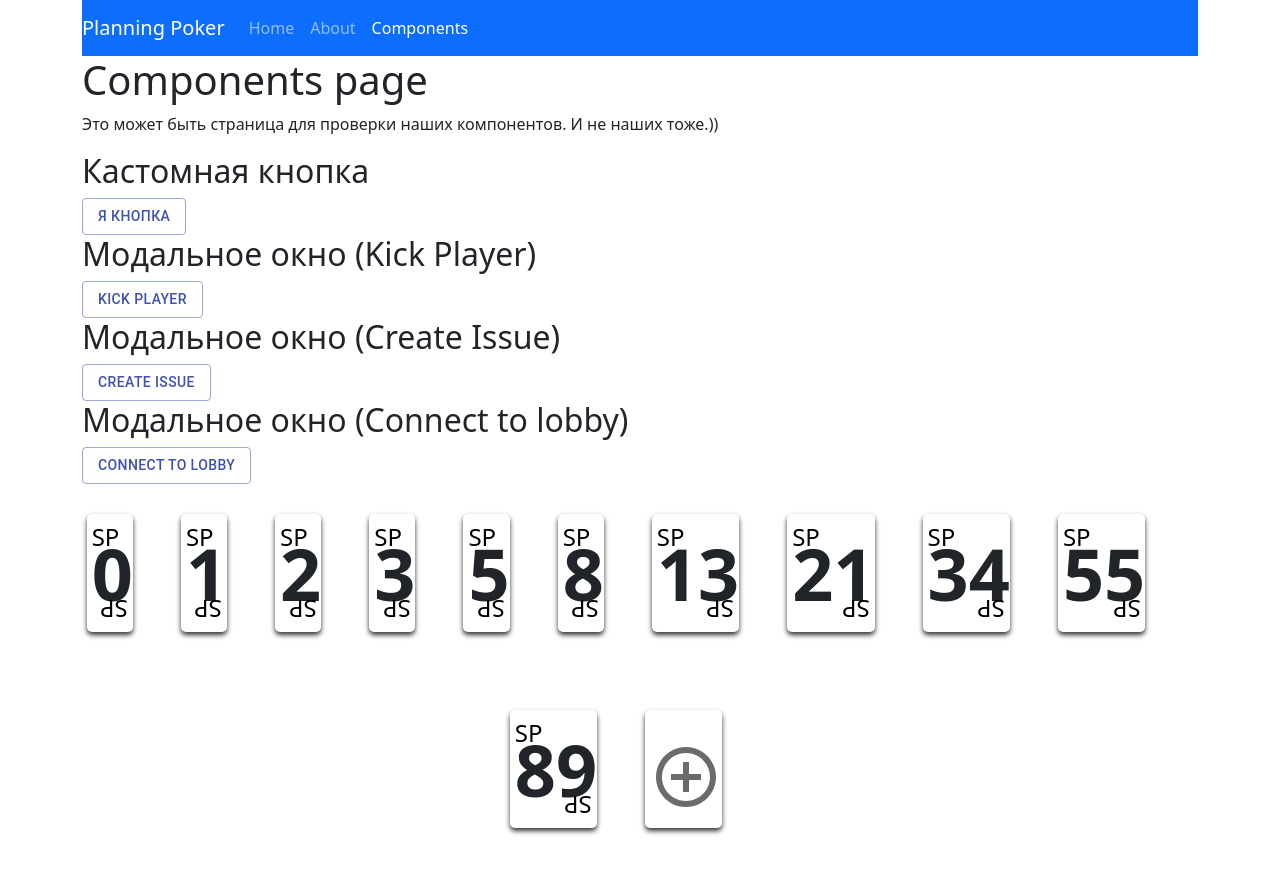
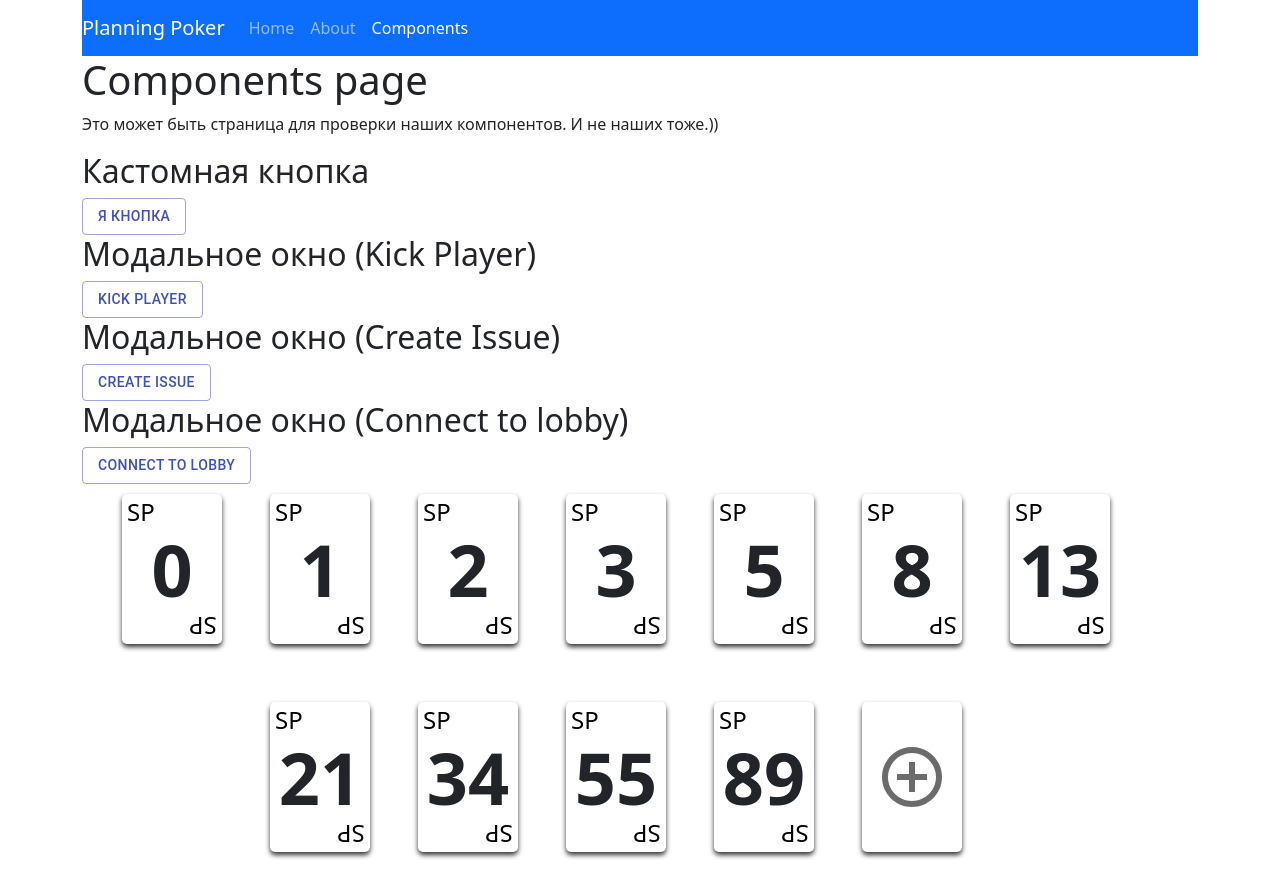
Before and after one commit to abr-ya/pointing-poker, a React app: page /test in a window 1280 px wide. Before the commit the page ends 852 px from the top, so only its background shows below. Built offline with nearby package versions, Linux system fonts and the light colour scheme; the HTML template or start-up script is replaced by a standard one.

Commit message:
feat: add css modules

```diff
--- a/src/components/PokerCard/PokerCard.scss
+++ b/src/components/PokerCard/PokerCard.module.scss
@@ -1,20 +1,13 @@
-* {
-  box-sizing: border-box;
-}
-
 .pokerCard {
   position: relative;
-  margin: 0 auto;
-  margin-top: 30px;
+  margin-top: 10px;
   background-color: white;
   background-size: 50px auto;
   border-radius: 5px;
   box-shadow: 0px 3px 5px rgba(0, 0, 0, 0.8);
-  padding: 5px;
-  padding-right: 0;
   display: grid;
   justify-items: end;
-  align-content: center;
+  align-items: center;
   font-size: 4.5rem;
 
   &::before,
@@ -28,27 +21,27 @@
   }
 
   &::before {
-    top: 5px;
+    top: 0;
     left: 5px;
   }
 
   &::after {
   right: 5px;
-  bottom: 5px;
+  bottom: 0;
   transform: rotate(180deg);
   }
 
   &.lobbyCard {
-    grid-template-rows: 20% 75% 5%;
+    grid-template-rows: 20% 60% 20%;
   }
 
-  &.smallPokerCard {
+  &.smallCard {
     width: 80px;
     height: 130px;
     font-size: 3.5rem;
   }
 
-  &.bigPokerCard {
+  &.bigCard {
     width: 100px;
     height: 150px;
   }
@@ -66,11 +59,15 @@
 .pokerCardValue {
   margin: 0;
   font-weight: bold;
-  justify-self: stretch;
-  text-align: center;
+  justify-self: center;
 }
 
 .addIcon {
   width: 80%;
   height: auto;
+  justify-self: center;
 }
+
+.editIcon {
+  padding-top:7px;
+}
--- a/src/components/PokerCard/PokerCard.tsx
+++ b/src/components/PokerCard/PokerCard.tsx
@@ -3,17 +3,17 @@ import IconButton from "@material-ui/core/IconButton";
 import CreateTwoToneIcon from "@material-ui/icons/CreateTwoTone";
 import AddCircleOutlineIcon from "@material-ui/icons/AddCircleOutline";
 import React from "react";
-import "./PokerCard.scss";
+import classes from "./PokerCard.module.scss";
 
 interface IPokerCardProps {
   cardValue: string;
-  cardSizeClass: string;
+  cardSizeClass?: string;
   lobbyPokerCard?: boolean;
 }
 
 const PokerCard = ({
   cardValue,
-  cardSizeClass = "",
+  cardSizeClass = "bigCard",
   lobbyPokerCard = false,
 }: IPokerCardProps): JSX.Element => {
   const handleEditClick = (
@@ -32,41 +32,54 @@ const PokerCard = ({
     }
   };
 
-  const isLobbyCard = (): string => {
-    return lobbyPokerCard ? "lobbyCard" : "";
+  const isLobbyCard = (): any => {
+    return lobbyPokerCard ? classes.lobbyCard : "";
   };
 
-  const isAddCard = (cardValue: string): string => {
-    return cardValue === "add" ? "addCard" : "";
+  const isAddCard = (cardValue: string): any => {
+    return cardValue === "add" ? classes.addCard : "";
   };
+
+  // TO-DO object
+  const cardSize = (cardSizeClass: string): any => {
+    return cardSizeClass === "bigCard" ? classes.bigCard : classes.smallCard;
+  };
+
+  const cardClassName = (cardValue: string): any => {
+    let className = classes.pokerCard;
+    // return className.concat(" ", classes.`${cardSizeClass}`, " " , isLobbyCard(), " ", isAddCard(cardValue)).trim();
+    return className.concat(" ", cardSize(cardSizeClass), " " , isLobbyCard(), " ", isAddCard(cardValue)).trim();
+  }
 
   return (
     <Grid item>
       <div
-        className={`pokerCard ${cardSizeClass} ${isLobbyCard()}
-          ${isAddCard(cardValue)}`}
+        className={cardClassName(cardValue)}
         onClick={() => handleCardClick(cardValue)}
       >
         {lobbyPokerCard && (
           <IconButton
             aria-label="edit card"
             onClick={(event) => handleEditClick(event, cardValue)}
-            className="iconEditCard"
+            // className={classes.iconEditCard}
+            className={classes.editIcon}
           >
             <CreateTwoToneIcon />
           </IconButton>
         )}
-        <p className="pokerCardValue">
+
           {cardValue != "add" ? (
-            cardValue
+            <p className={classes.pokerCardValue}>
+              {cardValue}
+            </p>
           ) : (
             <AddCircleOutlineIcon
               aria-label="add new card"
               fontSize="inherit"
               htmlColor="#6b6b6b"
+              className={classes.addIcon}
             />
           )}
-        </p>
       </div>
     </Grid>
   );
```
Also changed, not shown: src/components/PokerCard/PokerCard.module.scss.d.ts (added, +20 -0 lines), src/components/PokerCard/PokerCard.scss.d.ts (added, +19 -0 lines).
